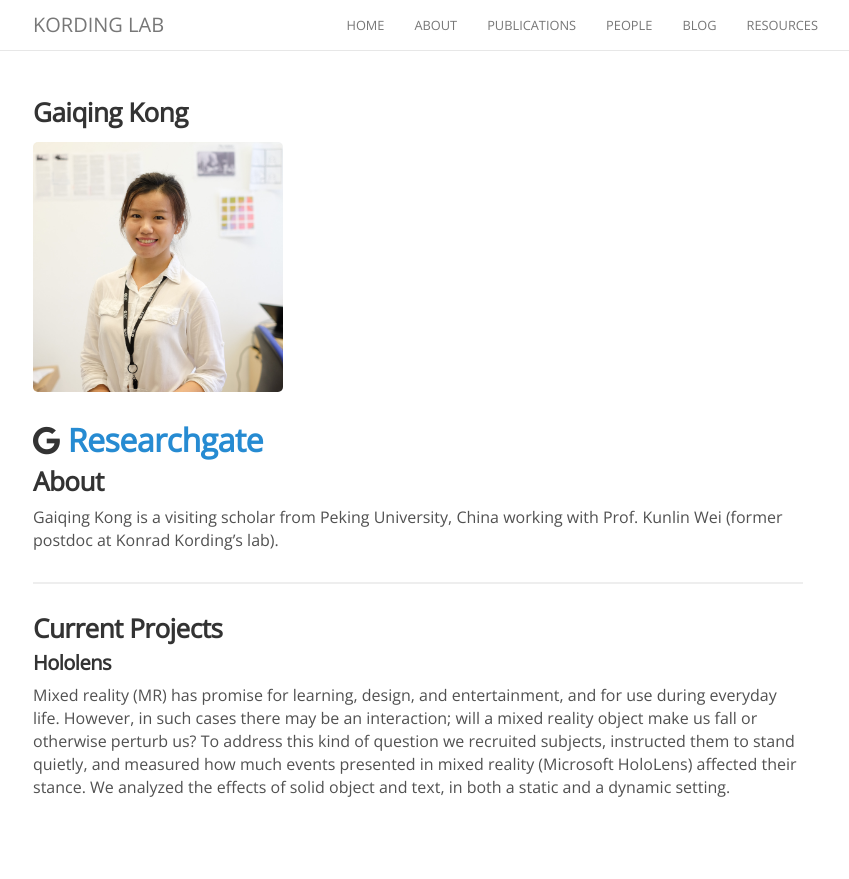
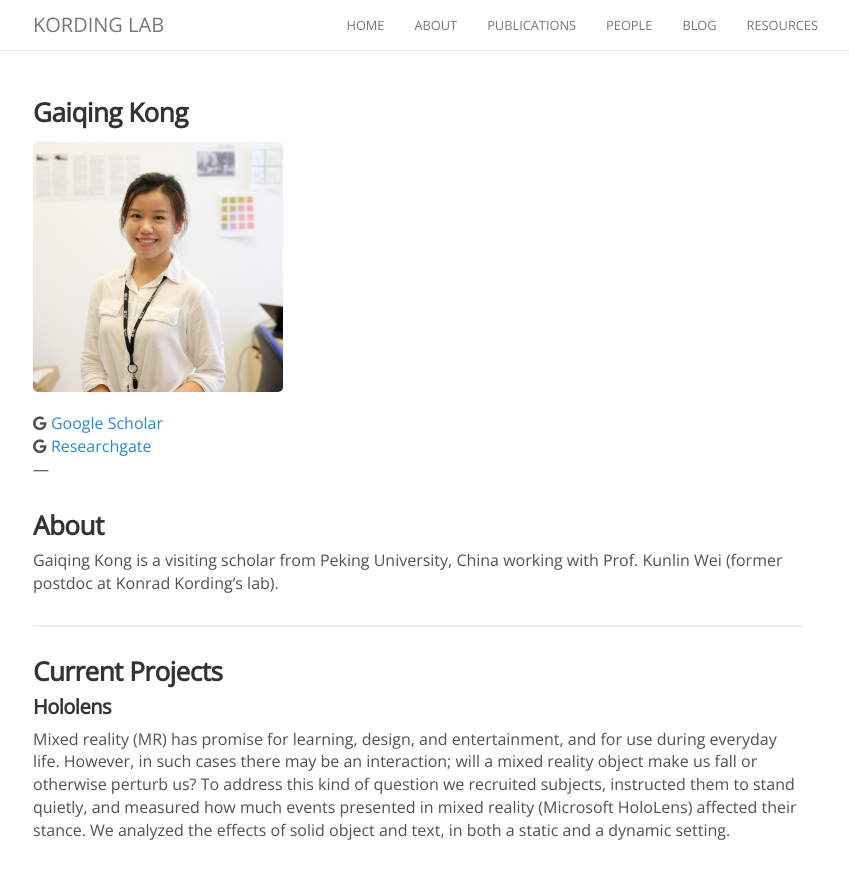
Before and after one commit to KordingLab/KordingLab.github.io, a Jekyll site: the page built from _people/gaiqing_kong.md, in a window 1280 px wide. Shown: the top 879 px of the page, without its empty margins (222-1071 px from the left). Built offline with Jekyll 4.4.1, drawn with Linux system fonts in a browser that asks for light colours; nearby versions of some CDN libraries; comment, search, counter and statistics services are not loaded.

Commit message:
Update gaiqing_kong.md

```diff
--- a/_people/gaiqing_kong.md
+++ b/_people/gaiqing_kong.md
@@ -6,7 +6,7 @@
 ---
 
 <img width="250" src="{{site.baseurl}}/images/people/{{page.avatar}}" data-action="zoom">
-
+<i class="fa fa-google"></i> [Google Scholar](https://scholar.google.com/citations?user=fndBKQoAAAAJ&hl=zh-CN)<br>
 <i class="fa fa-google"></i> [Researchgate](https://www.researchgate.net/profile/Gaiqing_Kong)<br>
 ---
 
```
